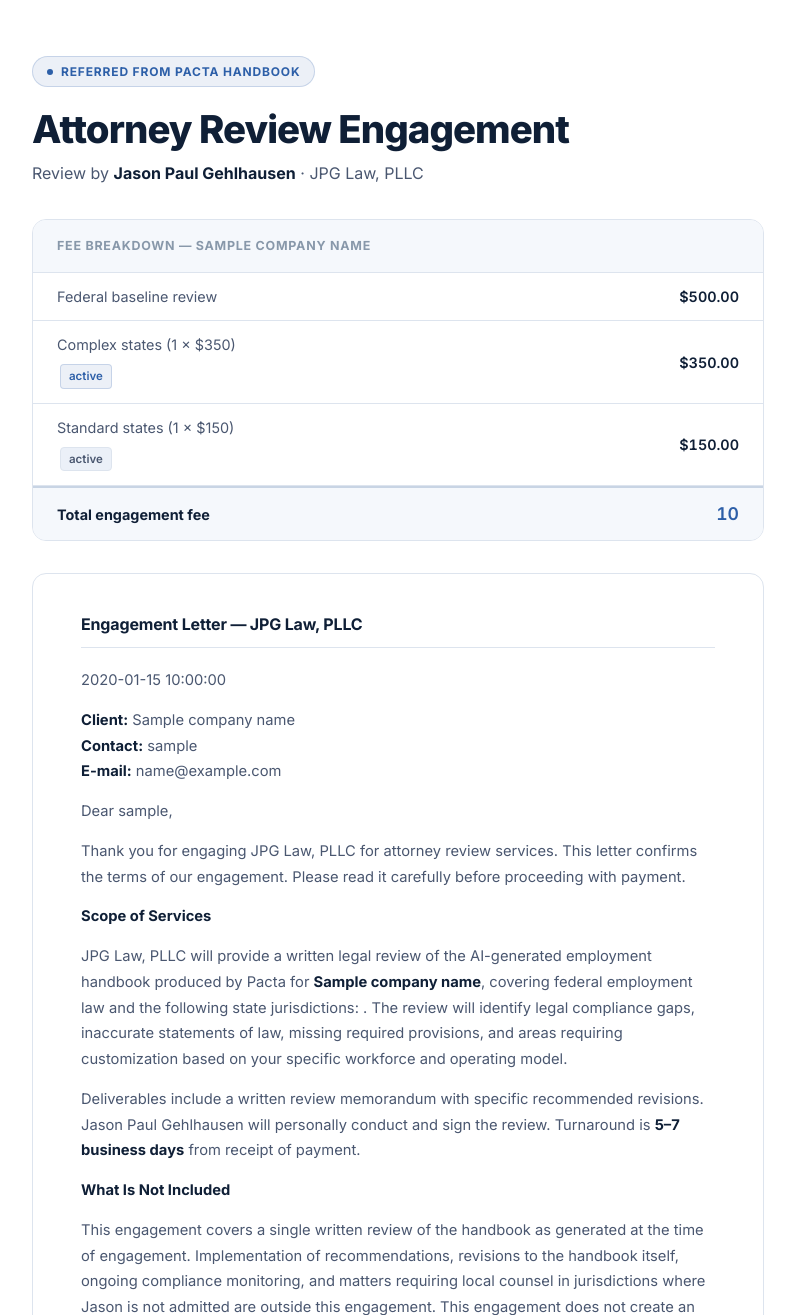
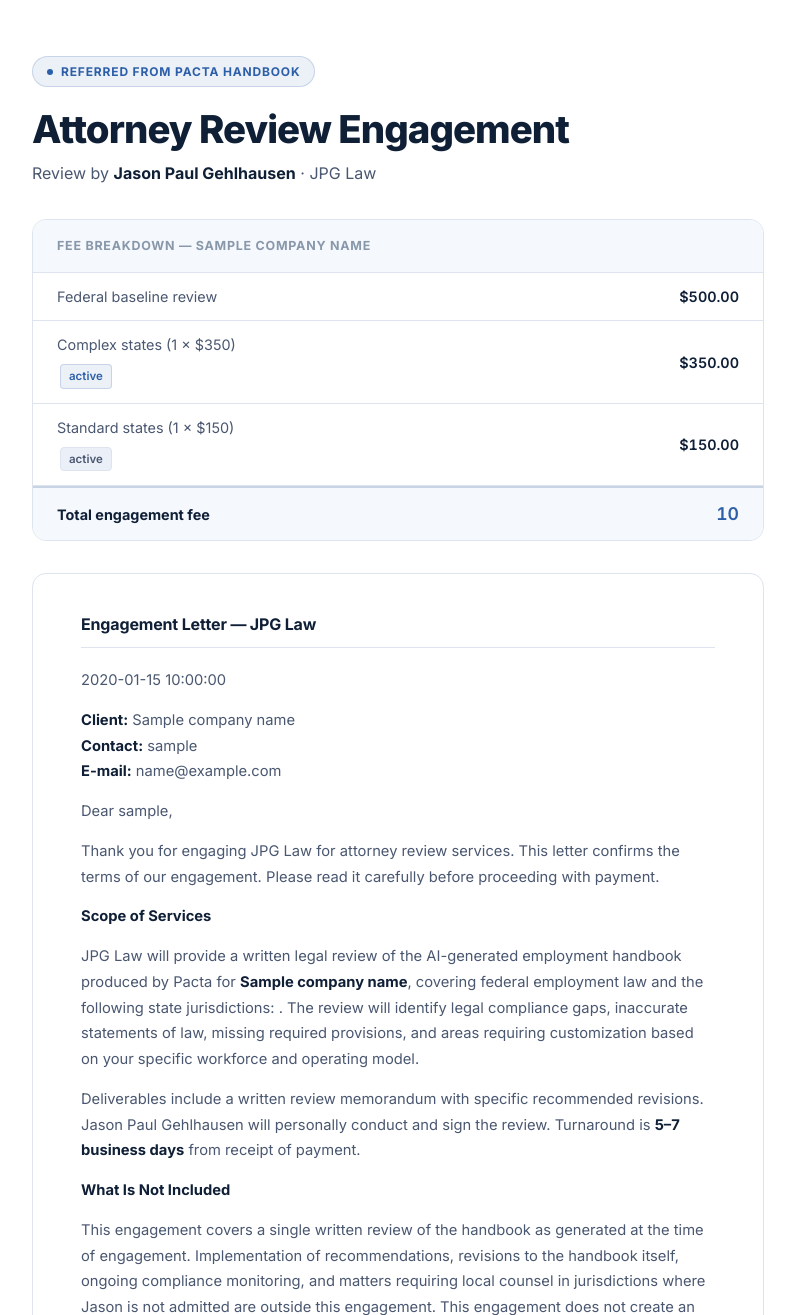
Before and after one commit to mhcgold/jpg-law-website, a Flask app: template checkout/templates/engage.html in a window 1280 px wide. Shown: the part 76-1391 px from the top of the page, without its empty margins (242-1037 px from the left). Run offline with Flask 3, Linux system fonts and the light colour scheme; the template is opened without the code that fills it: most values are stand-ins (such as "Sample title", 1, 10 or a date in 2020).

Commit message:
Replace 'JPG Law, PLLC' with 'JPG Law' throughout
Co-Authored-By: Claude Sonnet 4.5 <noreply@anthropic.com>

```diff
--- a/checkout/templates/engage.html
+++ b/checkout/templates/engage.html
@@ -237,7 +237,7 @@
     <div class="source-badge">Referred from Pacta Handbook</div>
     <h1 style="font-size:clamp(1.6rem,3.5vw,2.4rem); margin-bottom:8px;">Attorney Review Engagement</h1>
     <p style="font-size:1rem; color:var(--text-muted); margin-bottom:0;">
-      Review by <strong style="color:var(--text);">Jason Paul Gehlhausen</strong> · JPG Law, PLLC
+      Review by <strong style="color:var(--text);">Jason Paul Gehlhausen</strong> · JPG Law
     </p>
 
     <!-- ── Fee summary ─────────────────────────────────────── -->
@@ -285,7 +285,7 @@
 
     <!-- ── Engagement letter ───────────────────────────────── -->
     <div class="letter-wrap">
-      <h3>Engagement Letter — JPG Law, PLLC</h3>
+      <h3>Engagement Letter — JPG Law</h3>
 
       <p>{{ today }}</p>
 
@@ -298,13 +298,13 @@
       <p>Dear {{ user_name or "Client" }},</p>
 
       <p>
-        Thank you for engaging JPG Law, PLLC for attorney review services. This letter confirms the
+        Thank you for engaging JPG Law for attorney review services. This letter confirms the
         terms of our engagement. Please read it carefully before proceeding with payment.
       </p>
 
       <p><strong>Scope of Services</strong></p>
       <p>
-        JPG Law, PLLC will provide a written legal review of the AI-generated employment handbook
+        JPG Law will provide a written legal review of the AI-generated employment handbook
         produced by Pacta for <strong>{{ company_name }}</strong>, covering federal employment law and
         the following state jurisdictions:
         {% if states %}
@@ -369,7 +369,7 @@
       <p style="margin-top:24px;">
         Sincerely,<br><br>
         <strong>Jason Paul Gehlhausen</strong><br>
-        Managing Attorney · JPG Law, PLLC<br>
+        Managing Attorney · JPG Law<br>
         1221 N New Jersey St, Suite 1/2<br>
         Indianapolis, IN 46202<br>
         info@jpg-law.net · (317) 324-8451
@@ -417,7 +417,7 @@
            alt="Jason Paul Gehlhausen" class="attorney-photo">
       <div>
         <div class="attorney-name">Jason Paul Gehlhausen</div>
-        <div class="attorney-title">Managing Attorney · JPG Law, PLLC · Licensed in Indiana · CIPP/US</div>
+        <div class="attorney-title">Managing Attorney · JPG Law · Licensed in Indiana · CIPP/US</div>
         <div class="attorney-bio">
           15+ years advising technology and staffing clients. All reviews are conducted
           personally by Jason — not delegated to associates or AI.
```
